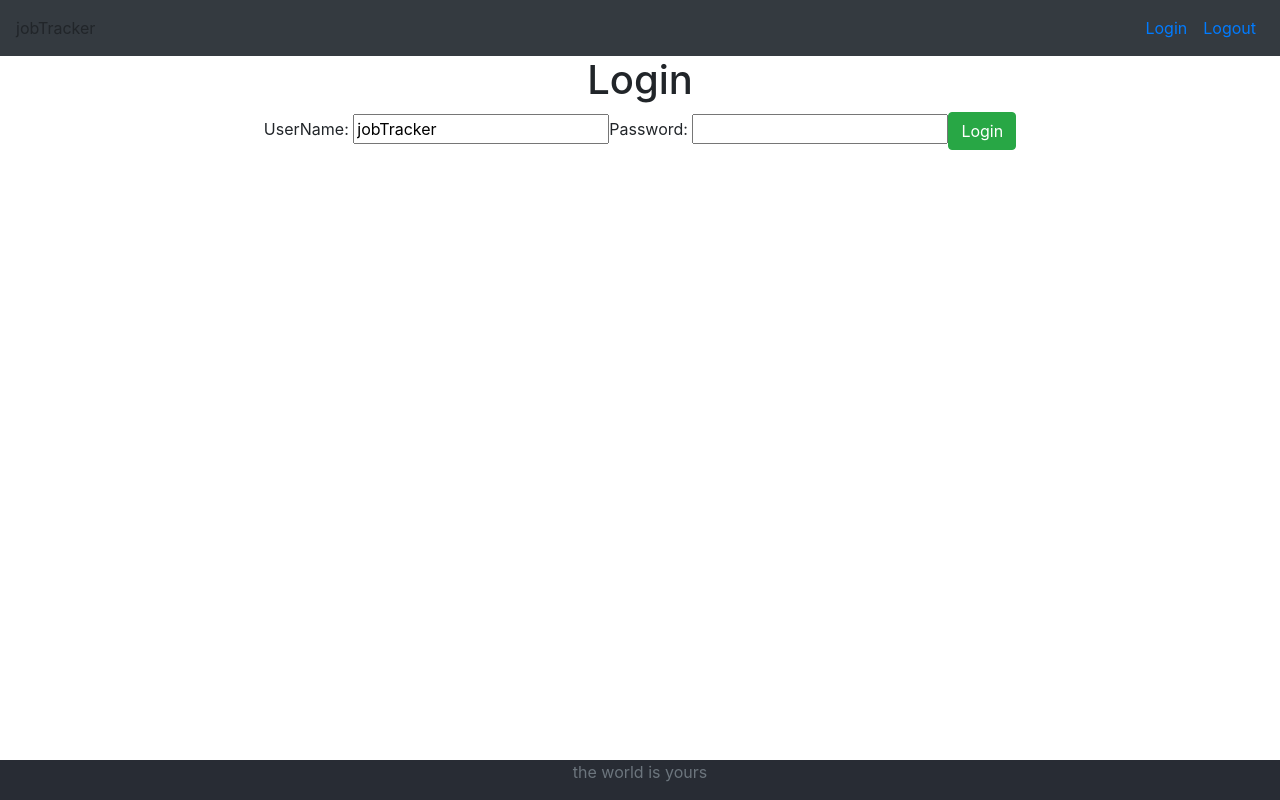
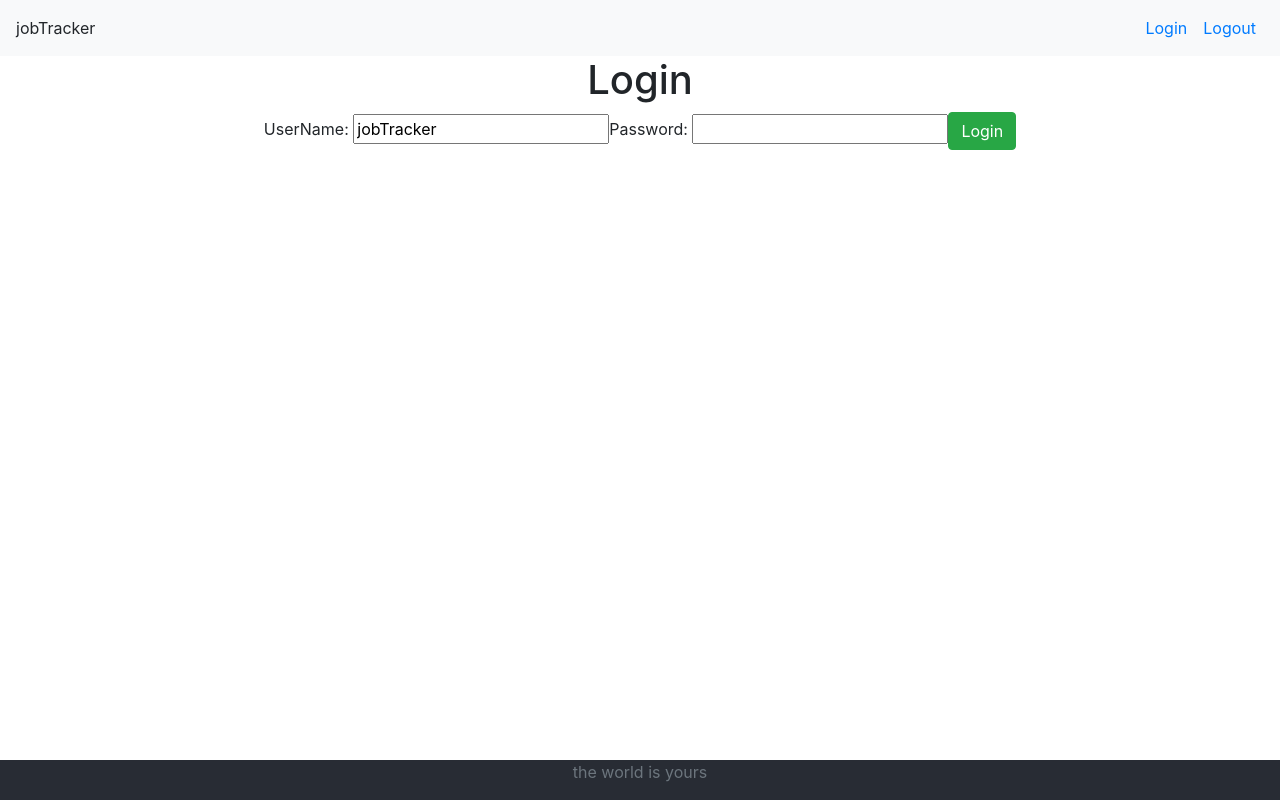
Before and after one commit to asmithjr1989/JobTracker, a React (Create React App) app in the folder front/job-tracker/: page /login in a window 1280 px wide. Built offline with nearby package versions, Linux system fonts and the light colour scheme.

Commit message:
added ReactStrap

```diff
--- a/front/job-tracker/package.json
+++ b/front/job-tracker/package.json
@@ -13,6 +13,7 @@
     "react-dom": "^17.0.1",
     "react-router-dom": "^5.2.0",
     "react-scripts": "4.0.0",
+    "reactstrap": "^8.7.1",
     "web-vitals": "^0.2.4"
   },
   "scripts": {
--- a/front/job-tracker/src/components/job/HeaderComponent.jsx
+++ b/front/job-tracker/src/components/job/HeaderComponent.jsx
@@ -10,9 +10,9 @@ class HeaderComponent extends Component {
   render() {
     const isUserLoggedIn = AuthenticationService.isUserLoggedIn();
     console.log(isUserLoggedIn);
-    return (
+    return(
       <header>
-        <nav className="navbar navbar-expand-md navbar-dark bg-dark">
+        <nav className="navbar navbar-expand-md navbar-light bg-light">
           <div>
             <a>jobTracker</a>
           </div>
--- a/front/job-tracker/src/components/job/ListJobComponent.jsx
+++ b/front/job-tracker/src/components/job/ListJobComponent.jsx
@@ -78,7 +78,7 @@ class ListJobsComponent extends Component {
                   <td>{job.company}</td>
                   <td>{job.webLink}</td>
                   <td>{job.status}</td>
-                  <td>{moment(job.appliedDate).format("YYYY-MM-DD")}</td>
+                  <td>{moment(job.appliedDate).format("MM-DD-YYYY")}</td>
                   <td>{job.notes}</td>
 
                   <td>
```
Also changed, not shown: 2 other files (tests, documents, lock files or other folders).
